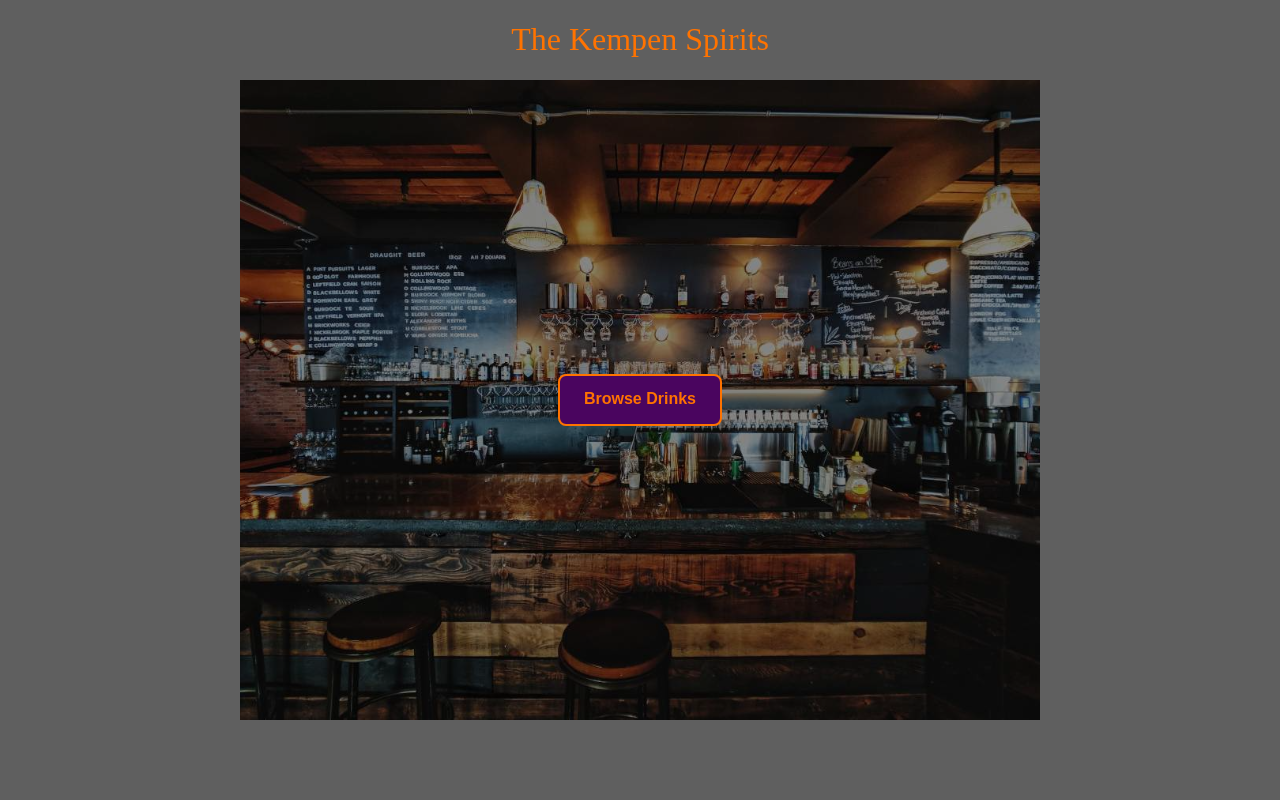
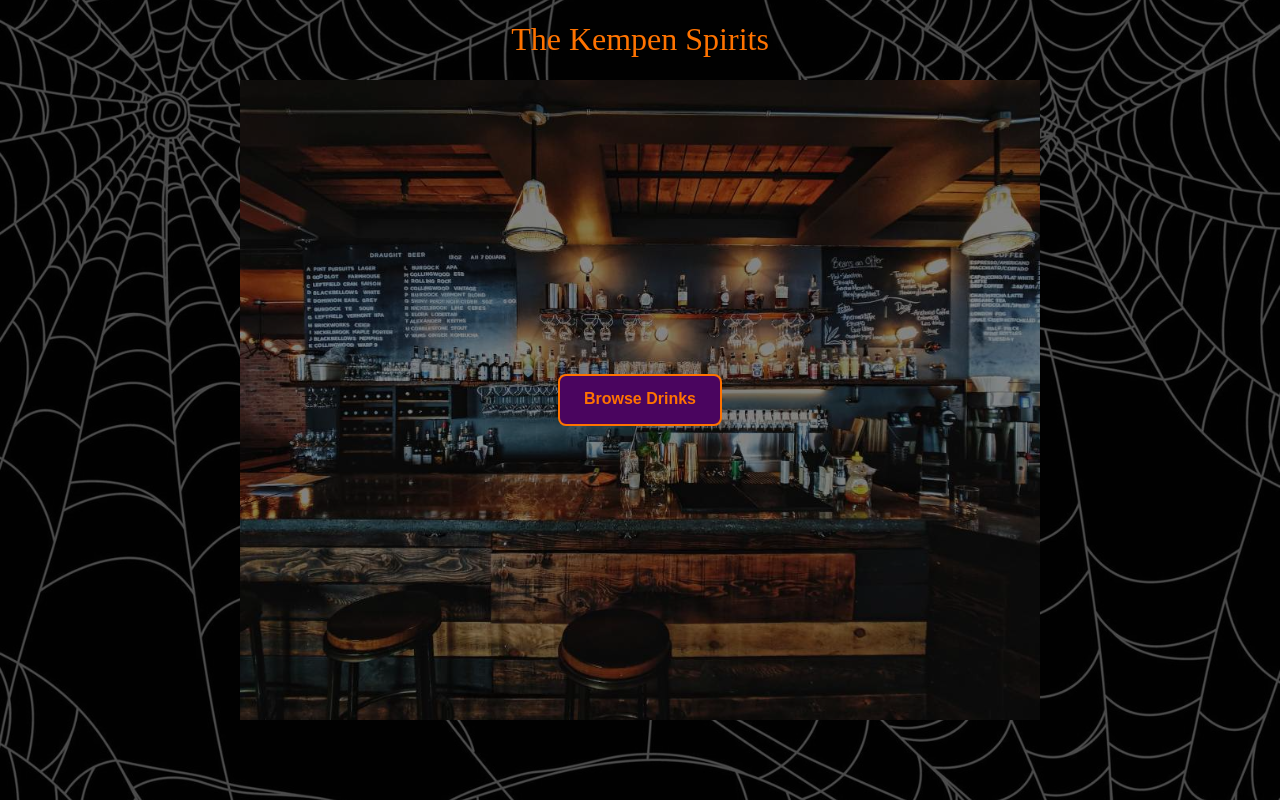
Before and after one commit to dkempen98/menu-application, a React (Create React App) app in the folder client/: page / in a window 1280 px wide. Built offline with nearby package versions, Linux system fonts and the light colour scheme; a web font is replaced by a local one.

Commit message:
Adjust background

```diff
--- a/client/src/App.css
+++ b/client/src/App.css
@@ -14,6 +14,13 @@
 body {
   background-color: var(--bg);
   font-family: var(--body-font);
+  background-image: url(./images/spider-web-background.jpg);
+  background-color: var(--bg);
+  background-blend-mode: multiply;
+  background-size: cover;
+  background-position: center center;
+  background-repeat: no-repeat;
+  background-attachment: fixed;
 }
 
 /* Reused elements */
```
Also changed, not shown: client/src/images/spider-web-background.jpg (added), client/src/images/web.jpg (added).
